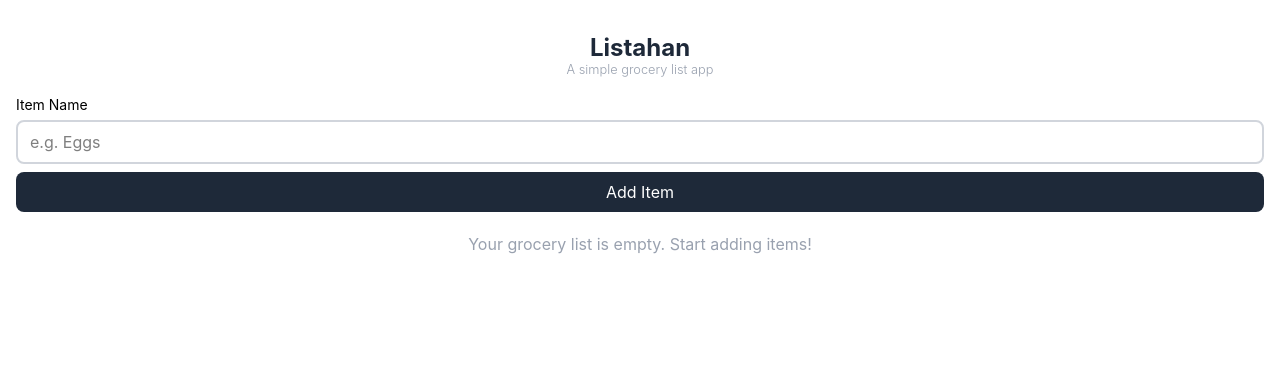
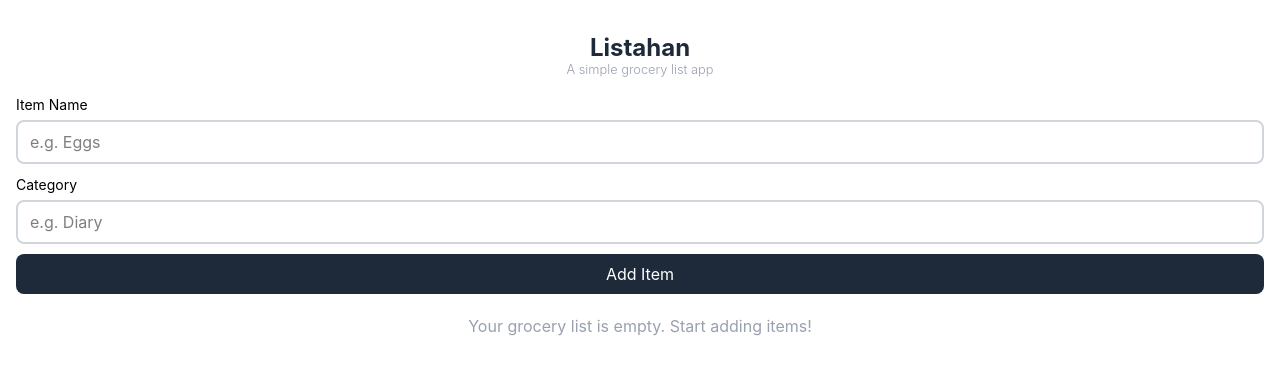
Before and after one commit to gabify/grocery-list-react, a React (Vite) app: page / in a window 1280 px wide. Shown: the top 374 px of the page. Built offline with nearby package versions, Linux system fonts and the light colour scheme.

Commit message:
Added category input upon creating new item

```diff
--- a/src/components/AddItemForm.jsx
+++ b/src/components/AddItemForm.jsx
@@ -2,22 +2,25 @@ import { useState } from "react";
 
 const AddItemForm = ({ onAddItem }) => {
     const [itemName, setItemName] = useState("");
+    const [category, setCategory] = useState("");
 
     const handleSubmit = (e) => {
         e.preventDefault();
         if (itemName.trim()) {
             const newItem = {
                 name: itemName.trim(),
+                category: category.trim() || "Uncategorized",
                 isBought: false,
             };
             onAddItem(newItem);
             setItemName("");
+            setCategory("");
         }
     }
 
     return (
         <form className="mt-3 mb-5" onSubmit={handleSubmit}>
-            <div className="0.5">
+            <div className="mb-2">
                 <label className="text-sm">Item Name</label>
                 <input
                     type="text"
@@ -25,6 +28,16 @@ const AddItemForm = ({ onAddItem }) => {
                     placeholder="e.g. Eggs"
                     value={itemName}
                     onChange={(e) => setItemName(e.target.value)}
+                />
+            </div>
+            <div className="mb-0.5">
+                <label className="text-sm">Category</label>
+                <input
+                    type="text"
+                    className="w-full rounded-lg border-2 border-gray-300 px-3 py-2 mt-1"
+                    placeholder="e.g. Diary"
+                    value={category}
+                    onChange={(e) => setCategory(e.target.value)}
                 />
             </div>
 
--- a/src/components/GroceryItem.jsx
+++ b/src/components/GroceryItem.jsx
@@ -3,7 +3,10 @@ const GroceryItem = ({ item, onDelete, onToggle }) => {
         <li className="flex items-center justify-between bg-gray-50 shadow-xs px-3 py-3 rounded-lg">
             <div className="flex items-center gap-2">
                 <input type="checkbox" checked={item.isBought} onChange={onToggle} />
-                <span className={`text-gray-800 ${item.isBought ? 'line-through' : ''}`}>{item.name}</span>
+                <div>
+                    <p className={`text-gray-800 ${item.isBought ? 'line-through' : ''}`}>{item.name}</p>
+                    <p className="text-xs text-gray-500">({item.category})</p>
+                </div>
             </div>
 
             <button className="text-red-400 text-sm" onClick={onDelete}>
```
